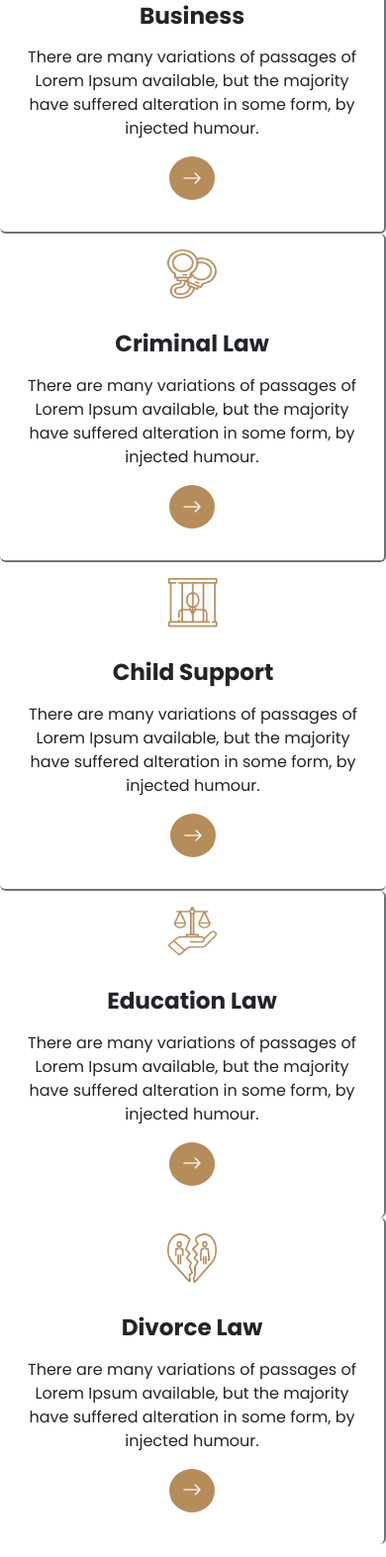
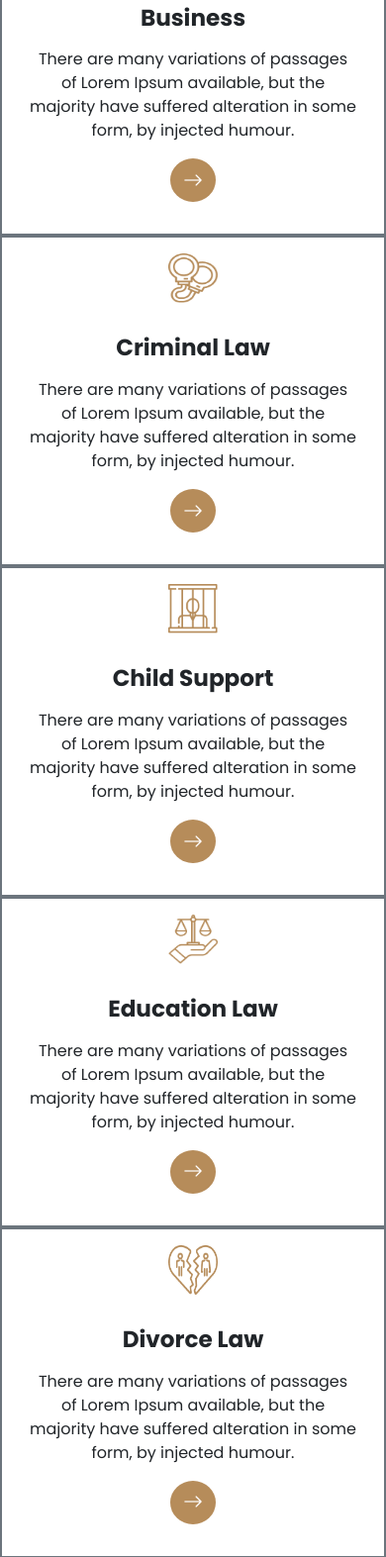
Before and after one commit to rubayedhasan/legal-solution-eith-bootstrap, a plain HTML site: page index.html in a window 390 px wide. Shown: the part 1164-2737 px from the top of the page at 99% size. Drawn offline with nearby package versions, Linux system fonts and the light colour scheme.

Commit message:
adding responsiv styles on practice-area section

```diff
--- a/index.html
+++ b/index.html
@@ -145,7 +145,7 @@
         <div class="card-areas row row-cols-1 row-cols-md-2 row-cols-lg-3">
           <!-- 1st card  -->
           <div
-            class="card text-center shadow-none border border-2 border-secondary border-top-0 border-start-0 py-3"
+            class="card text-center shadow-none border border-2 border-secondary py-3"
           >
             <img
               class="d-block mx-auto"
@@ -170,7 +170,7 @@
           </div>
           <!-- 2ndt card  -->
           <div
-            class="card text-center shadow-none border border-2 border-secondary border-top-0 border-start-0 py-3"
+            class="card text-center shadow-none border border-2 border-secondary py-3"
           >
             <img
               class="d-block mx-auto"
@@ -195,7 +195,7 @@
           </div>
           <!-- 3rd card  -->
           <div
-            class="card text-center shadow-none border border-2 border-secondary border-top-0 border-start-0 border-end-0 py-3"
+            class="card text-center shadow-none border border-2 border-secondary py-3"
           >
             <img
               class="d-block mx-auto"
@@ -220,7 +220,7 @@
           </div>
           <!-- 4th card  -->
           <div
-            class="card text-center shadow-none border border-2 border-secondary border-top-0 border-start-0 border-bottom-0 py-3"
+            class="card text-center shadow-none border border-2 border-secondary py-3"
           >
             <img
               class="d-block mx-auto"
@@ -245,7 +245,7 @@
           </div>
           <!-- 5th card  -->
           <div
-            class="card text-center shadow-none border border-2 border-secondary border-top-0 border-start-0 border-bottom-0 py-3"
+            class="card text-center shadow-none border border-2 border-secondary py-3"
           >
             <img
               class="d-block mx-auto"
@@ -270,7 +270,7 @@
           </div>
           <!-- 6th card  -->
           <div
-            class="card text-center shadow-none border border-2 border-secondary border-top-0 border-start-0 border-bottom-0 border-end-0 py-3"
+            class="card text-center shadow-none border border-2 border-secondary py-3"
           >
             <img class="d-block mx-auto" src="images/tax.png" alt="tax" />
             <div class="card-body">
--- a/styles/style.css
+++ b/styles/style.css
@@ -82,6 +82,7 @@ nav .navbar-nav .nav-item .nav-link:hover {
   margin-top: 60px;
 }
 #practice-area .card-areas .card {
+  border-radius: 0;
   transition: all 0.4s;
 }
 #practice-area .card-areas .card:hover {
```
